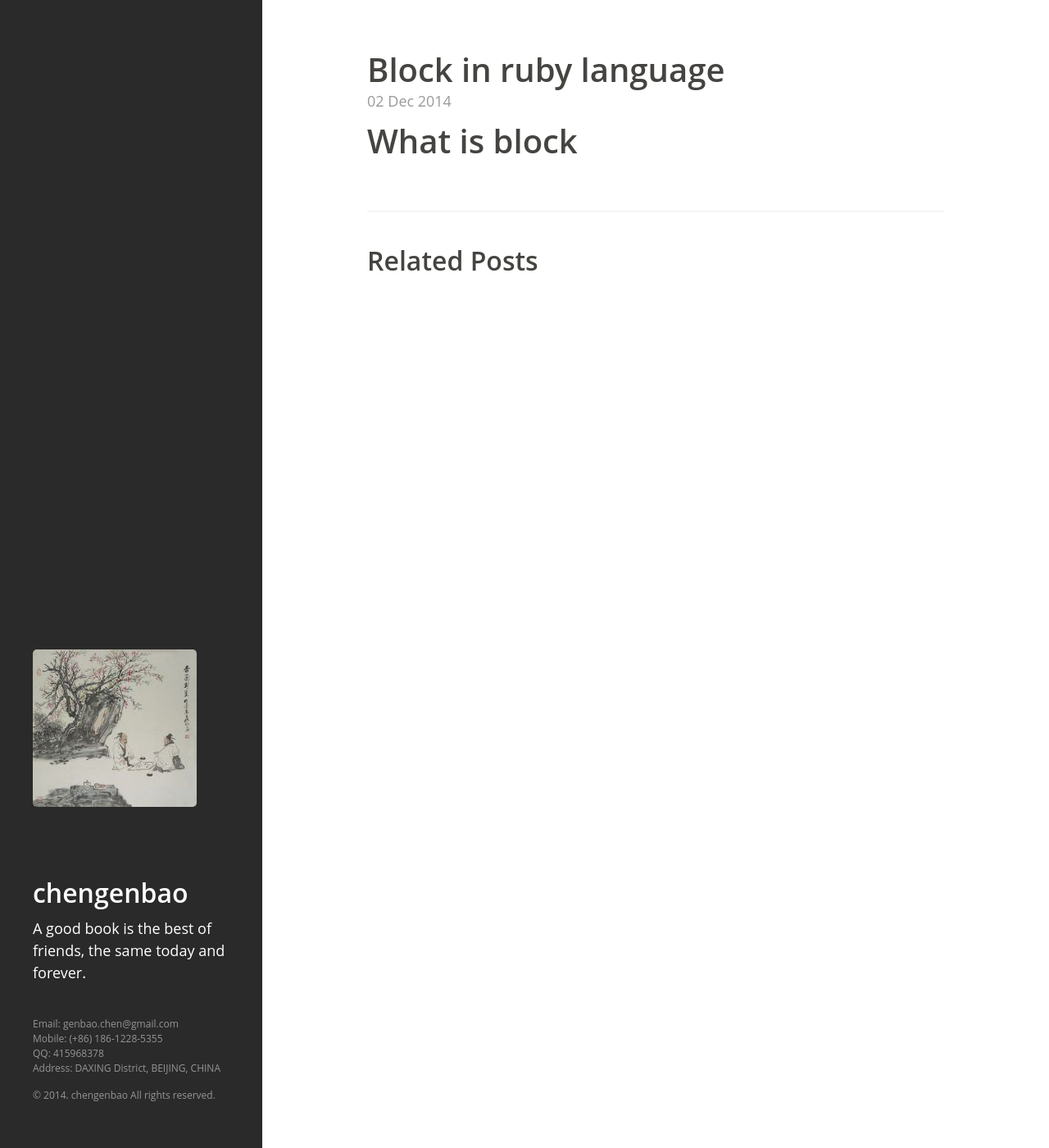
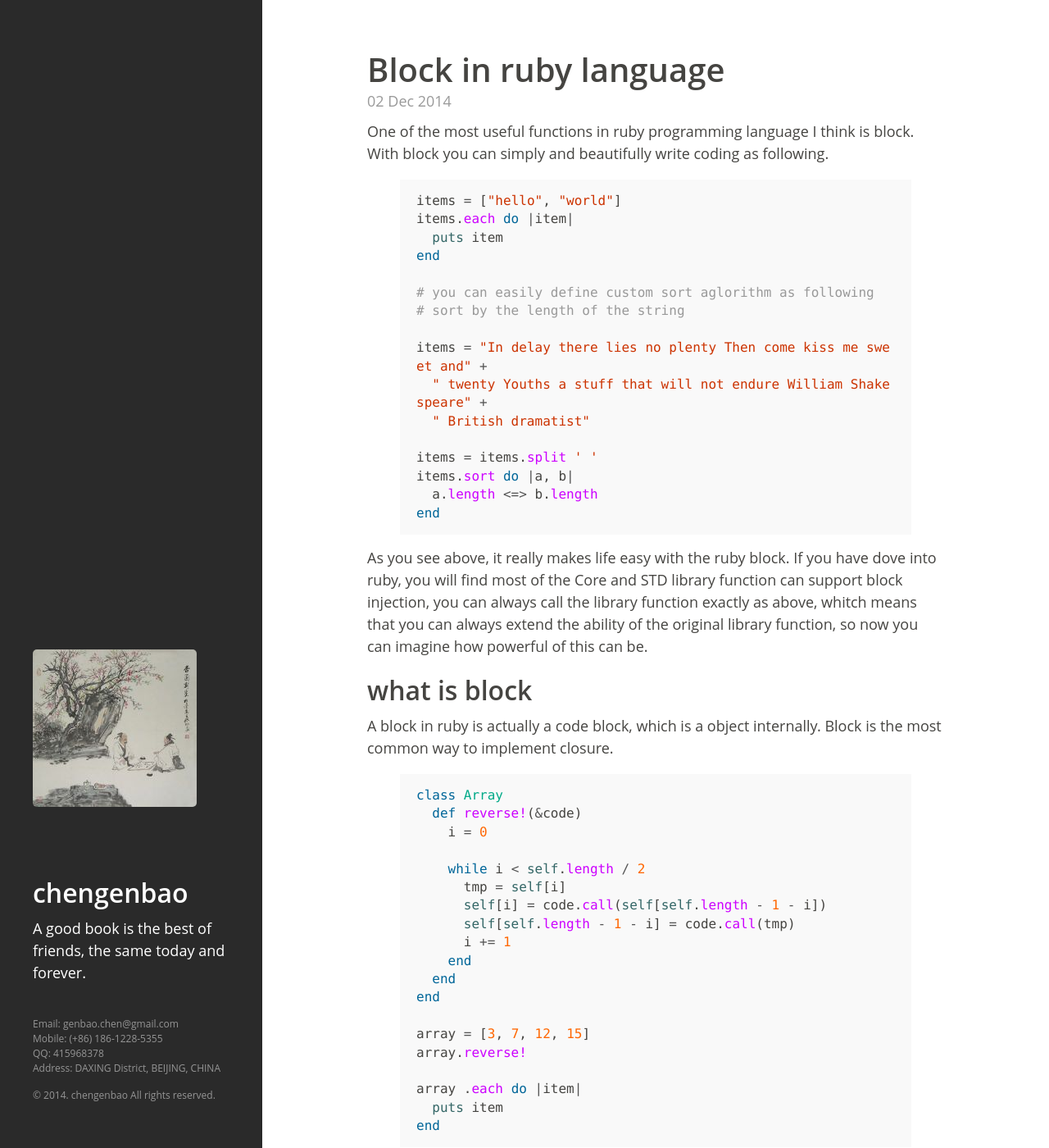
Before and after one commit to chengenbao/chengenbao.github.io, a Jekyll site: the page built from _posts/2014-12-02-block-in-ruby.md, in a window 1280 px wide and 1400 px high. Shown: the whole window at 82% size. Built offline with Jekyll 4.4.1, drawn with Linux system fonts in a browser that asks for light colours; some web fonts are replaced; Markdown is read by kramdown in place of the engine named in the settings; some of the changed text lies outside the part shown.

Commit message:
by chengenbao

```diff
--- a/_posts/2014-12-02-block-in-ruby.md
+++ b/_posts/2014-12-02-block-in-ruby.md
@@ -3,5 +3,79 @@ layout: post
 title: Block in ruby language
 ---
 
-What is block
-=============
+One of the most useful functions in ruby programming language I think is block. With block
+you can simply and beautifully write coding as following.
+
+{% highlight ruby %}
+items = ["hello", "world"]
+items.each do |item|
+  puts item
+end
+
+# you can easily define custom sort aglorithm as following
+# sort by the length of the string
+
+items = "In delay there lies no plenty Then come kiss me sweet and" +
+  " twenty Youths a stuff that will not endure William Shakespeare" +
+  " British dramatist"
+
+items = items.split ' '
+items.sort do |a, b|
+  a.length <=> b.length
+end
+{% endhighlight %}
+
+As you see above, it really makes life easy with the ruby block. If you have dove into ruby,
+you will find most of the Core and STD library function can support block injection, you can always
+call the library function exactly as above, whitch means that you can always extend the ability of
+the original library function, so now you can imagine how powerful of this can be.
+
+what is block
+-------------
+A block in ruby is actually a code block, which is a object internally. Block is the most common
+way to implement closure.
+
+{% highlight ruby %}
+class Array
+  def reverse!(&code)
+    i = 0
+
+    while i < self.length / 2
+      tmp = self[i]
+      self[i] = code.call(self[self.length - 1 - i])
+      self[self.length - 1 - i] = code.call(tmp)
+      i += 1
+    end
+  end
+end
+
+array = [3, 7, 12, 15]
+array.reverse!
+
+array .each do |item|
+  puts item
+end
+{% endhighlight %}
+
+how to use block
+----------------
+When you define your function you can alway add block injection in your function, you can do this as
+following.
+
+{% highlight ruby %}
+def func(arg1, arg2 &p)
+  # do something with arg1 and arg2
+  p.call # you can add arguments too
+end
+
+# you can call this func with no block attached, as
+func(x, y)
+
+# or, you can also call this func as
+func(x, y) do |x, y|
+  x * y
+end
+{% endhighlight %}
+
+deferences with proc and lambda
+-------------------------------
```
